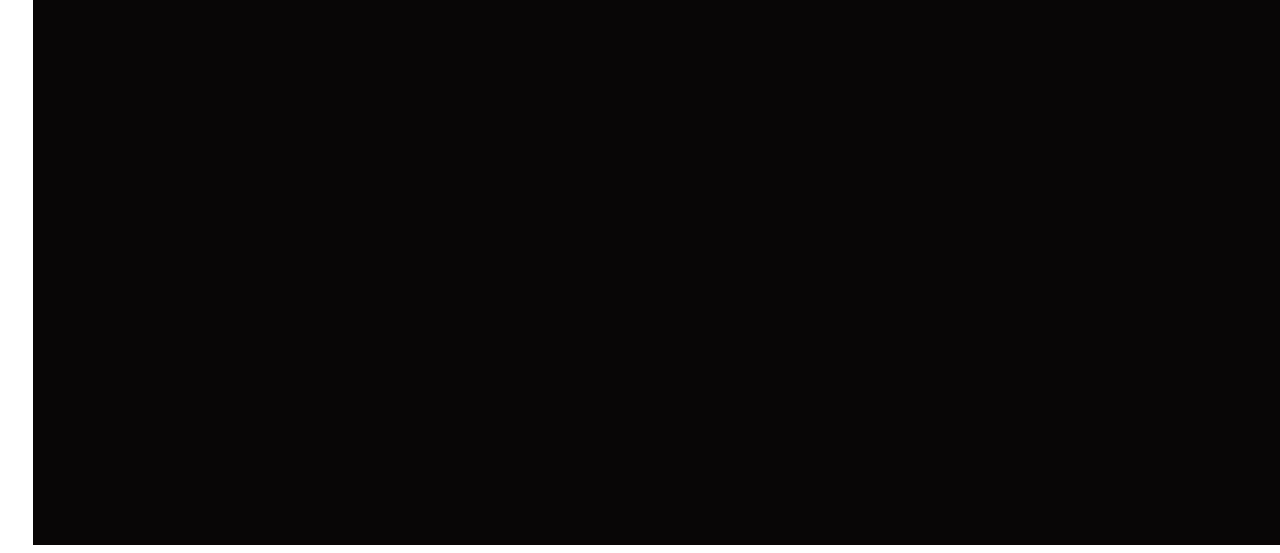
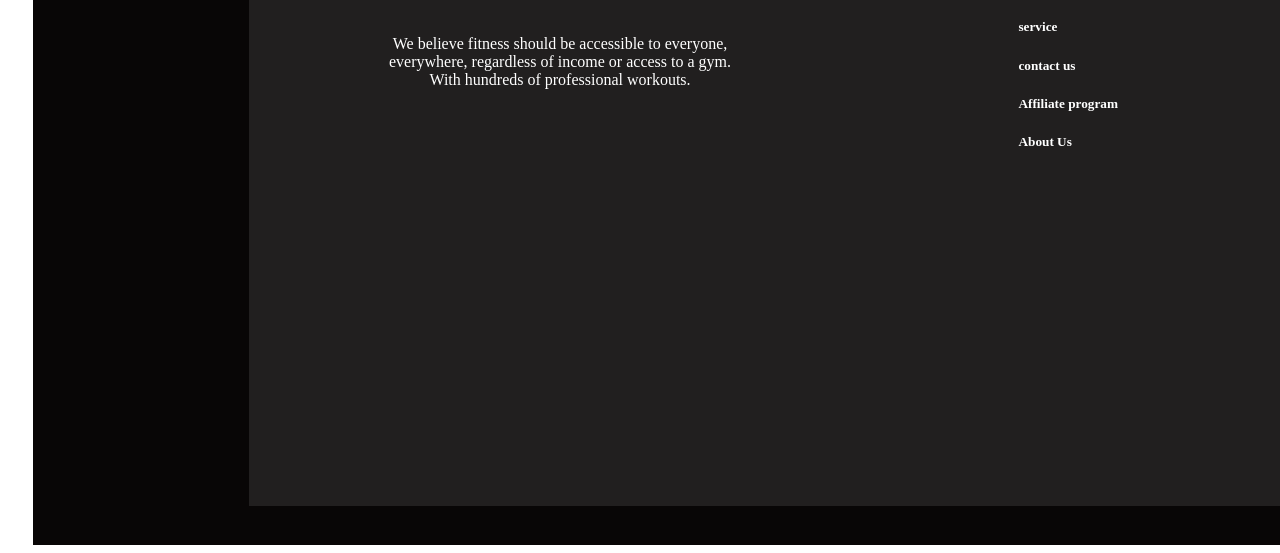
Before and after one commit to imranruman/Assignment-2, a plain HTML site: page index.html in a window 1280 px wide. Shown: the part 4769-5322 px from the top of the page. Drawn offline with Linux system fonts and the light colour scheme.

Commit message:
added fitness and get started

```diff
--- a/index.html
+++ b/index.html
@@ -298,7 +298,25 @@
                     <img src="images/trainer5.jpg" alt="">
                     <img src="images/trainer6.jpg" alt="">
                 </div>
+
+        </main>
+        <main class="fit-13">
+            <div class="end-part">
+                <div>
+                    <h1><em><span class="text-t">Fitness</span></em></h1>
+                    <p class="text-14">We believe fitness should be accessible to everyone, <br>
+                         everywhere, regardless of income or access to a gym.
+                        <br>With hundreds of professional workouts.</p>
+                </div>
+                <div>
+                    <h1 class="text-15">Get Started</h1>
+                    <h5 class="text-16">service</h5>
+                    <h5 class="text-16">contact us</h5>
+                    <h5 class="text-16">Affiliate program</h5>
+                    <h5 class="text-16" >About Us</h5>
+                </div>
             </div>
+
         </main>
    </main>
     <footer>
--- a/styles/fitness.css
+++ b/styles/fitness.css
@@ -487,3 +487,46 @@ table{
      grid-template-columns: repeat(3,2fr);
 
 }
+
+.fit-13{
+    width: 1060px;
+    height:604px;
+    background-color: rgba(255, 255, 255, 0.1);
+    margin-left: 15%;
+    margin-right: 15%;
+    margin-top: 5%;
+
+
+
+}
+
+.text-t{
+    color: brown;
+    font-size: 36px;
+    font-weight: 800;
+    line-height: 43.2px;
+    margin-left: 10%;
+
+}
+
+.text-14{
+    color: white;
+
+}
+
+.text-15{
+    color: white;
+    margin-left: 5%;
+}
+
+.text-16{
+    color: white;
+    margin-left: 5%;
+}
+
+.end-part{
+    display: flex;
+    flex-direction: row;
+    justify-content: space-around;
+
+}
```
